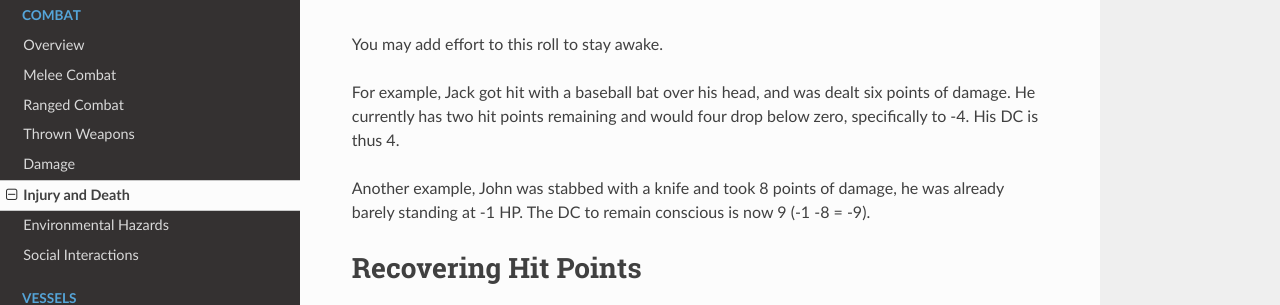
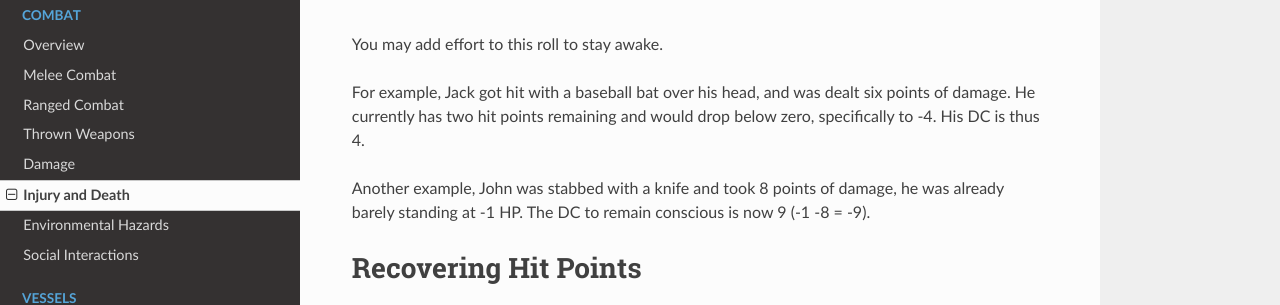
Before and after one commit to ehrpg/rules, an MkDocs documentation site: the page built from docs/injurydeath.md, in a window 1280 px wide and 900 px high, scrolled down 346 px. Shown: the part 175-480 px from the top of the window. Built offline with MkDocs 1.6.1, drawn with Linux system fonts in a browser that asks for light colours; nearby versions of some CDN libraries; old or Windows-style settings are respelled for this version of MkDocs; some of the changed text lies outside the part shown.

```diff
--- a/docs/injurydeath.md
+++ b/docs/injurydeath.md
@@ -20,8 +20,8 @@ against:
 You may add effort to this roll to stay awake.
 
 For example, Jack got hit with a baseball bat over his head, and was dealt six
-points of damage. He currently has two hit points remaining and would four
-drop below zero, specifically to -4. His DC is thus 4.
+points of damage. He currently has two hit points remaining and would drop
+below zero, specifically to -4. His DC is thus 4.
 
 Another example, John was stabbed with a knife and took 8 points of damage,
 he was already barely standing at -1 HP. The DC to remain conscious is now 9
```
Also changed, not shown: other parts of docs/injurydeath.md (+6 -0 lines).
